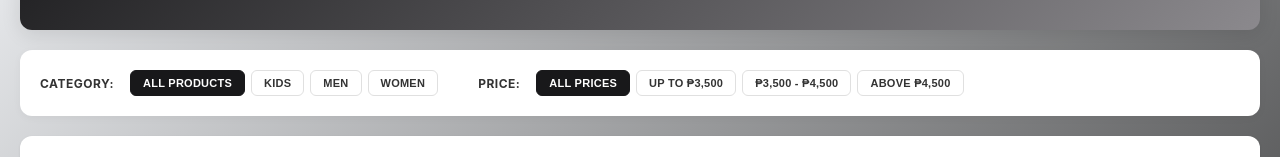
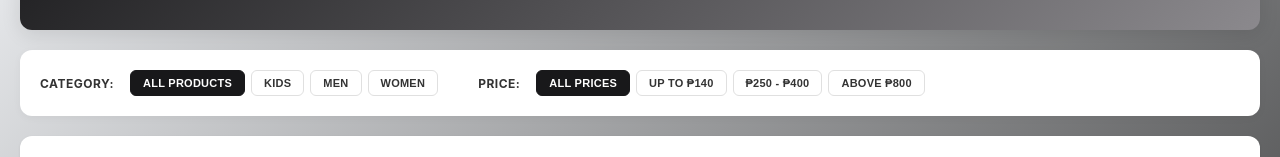
Before and after one commit to RamiroJAP/WEB_ENG_PROJECT, a React (Vite) app: page / in a window 1280 px wide. Shown: the part 247-404 px from the top of the page. Built offline with nearby package versions, Linux system fonts and the light colour scheme.

Commit message:
#34 price
-fixing the button for price range

```diff
--- a/src/pages/shop/Shop.jsx
+++ b/src/pages/shop/Shop.jsx
@@ -149,10 +149,11 @@ export default function Shop() {
     const audienceMatch =
       selectedAudience === 'all' || getAudienceCategory(product.audience) === selectedAudience
     const typeMatch = selectedType === 'all' || getProductType(product) === selectedType
+    const numericPrice = Number(product.price || 0)
     const priceMatch = selectedPrice === 'all' ||
-      (selectedPrice === 'budget' && product.price <= 3500) ||
-      (selectedPrice === 'mid' && product.price > 3500 && product.price <= 4500) ||
-      (selectedPrice === 'premium' && product.price > 4500)
+      (selectedPrice === 'budget' && numericPrice <= 140) ||
+      (selectedPrice === 'mid' && numericPrice >= 250 && numericPrice <= 400) ||
+      (selectedPrice === 'premium' && numericPrice > 800)
     return audienceMatch && typeMatch && priceMatch
   })
 
@@ -231,19 +232,19 @@ export default function Shop() {
                 className={`filter-btn-small ${selectedPrice === 'budget' ? 'active' : ''}`}
                 onClick={() => setSelectedPrice('budget')}
               >
-                Up to ₱3,500
+                Up to ₱140
               </button>
               <button
                 className={`filter-btn-small ${selectedPrice === 'mid' ? 'active' : ''}`}
                 onClick={() => setSelectedPrice('mid')}
               >
-                ₱3,500 - ₱4,500
+                ₱250 - ₱400
               </button>
               <button
                 className={`filter-btn-small ${selectedPrice === 'premium' ? 'active' : ''}`}
                 onClick={() => setSelectedPrice('premium')}
               >
-                Above ₱4,500
+                Above ₱800
               </button>
             </div>
           </div>
```
Also changed, not shown: 2 other files (tests, documents, lock files or other folders).
